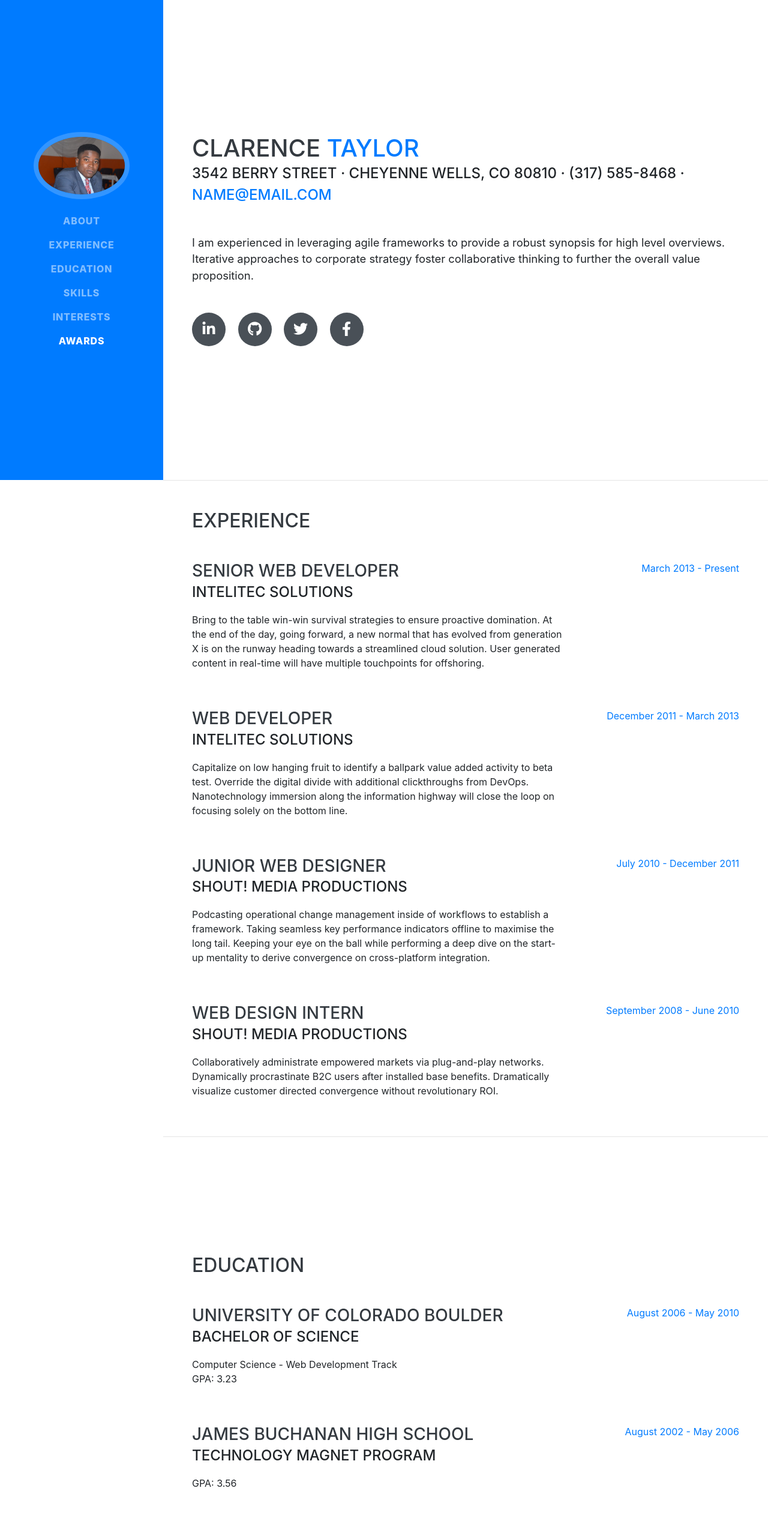
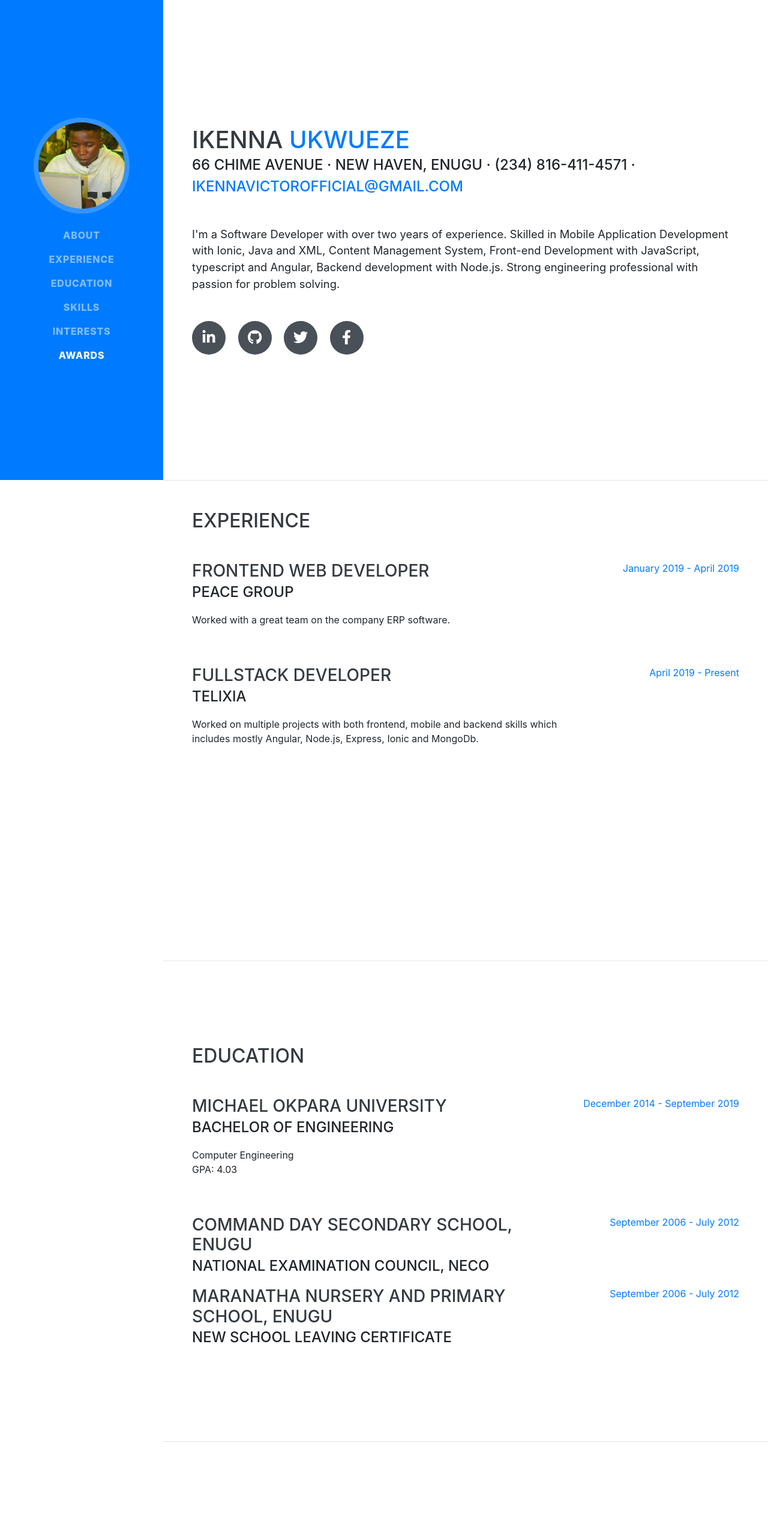
Before and after one commit to ikenna042/ikenna042.github.io, a website with bundled scripts: page index.html in a window 1280 px wide. Shown: the top 2560 px of the page at 60% size. Built offline with nearby package versions, Linux system fonts and the light colour scheme; a web font is replaced by a local one.

Commit message:
Modified page with relevant info

```diff
--- a/index.html
+++ b/index.html
@@ -29,7 +29,7 @@
     <a class="navbar-brand js-scroll-trigger" href="#page-top">
       <span class="d-block d-lg-none">Ikenna Ukwueze</span>
       <span class="d-none d-lg-block">
-        <img class="img-fluid img-profile rounded-circle mx-auto mb-2" src="img/ikenna.jpg" alt="">
+        <img class="img-fluid img-profile rounded-circle mx-auto mb-2" src="img/ik.png" alt="">
       </span>
     </a>
     <button class="navbar-toggler" type="button" data-toggle="collapse" data-target="#navbarSupportedContent" aria-controls="navbarSupportedContent" aria-expanded="false" aria-label="Toggle navigation">
@@ -63,24 +63,24 @@
 
     <section class="resume-section p-3 p-lg-5 d-flex align-items-center" id="about">
       <div class="w-100">
-        <h1 class="mb-0">Clarence
-          <span class="text-primary">Taylor</span>
+        <h1 class="mb-0">Ikenna
+          <span class="text-primary">Ukwueze</span>
         </h1>
-        <div class="subheading mb-5">3542 Berry Street · Cheyenne Wells, CO 80810 · (317) 585-8468 ·
-          <a href="mailto:name@email.com">name@email.com</a>
+        <div class="subheading mb-5">66 Chime Avenue · New Haven, Enugu · (234) 816-411-4571 ·
+          <a href="mailto:ikennavictorofficial@gmail.com">ikennavictorofficial@gmail.com</a>
         </div>
-        <p class="lead mb-5">I am experienced in leveraging agile frameworks to provide a robust synopsis for high level overviews. Iterative approaches to corporate strategy foster collaborative thinking to further the overall value proposition.</p>
+        <p class="lead mb-5">I'm a Software Developer with over two years of experience. Skilled in Mobile Application Development with Ionic, Java and XML, Content Management System, Front-end Development with JavaScript, typescript and Angular, Backend development with Node.js. Strong engineering professional with passion for problem solving.</p>
         <div class="social-icons">
-          <a href="#">
+          <a href="https://www.linkedin.com/in/ikenna-victor/">
             <i class="fab fa-linkedin-in"></i>
           </a>
-          <a href="#">
+          <a href="https://github.com/ikennaUkwueze">
             <i class="fab fa-github"></i>
           </a>
-          <a href="#">
+          <a href="https://twitter.com/IkennaUkwueze">
             <i class="fab fa-twitter"></i>
           </a>
-          <a href="#">
+          <a href="https://www.facebook.com/ikennaukwueze">
             <i class="fab fa-facebook-f"></i>
           </a>
         </div>
@@ -95,27 +95,27 @@
 
         <div class="resume-item d-flex flex-column flex-md-row justify-content-between mb-5">
           <div class="resume-content">
-            <h3 class="mb-0">Senior Web Developer</h3>
-            <div class="subheading mb-3">Intelitec Solutions</div>
-            <p>Bring to the table win-win survival strategies to ensure proactive domination. At the end of the day, going forward, a new normal that has evolved from generation X is on the runway heading towards a streamlined cloud solution. User generated content in real-time will have multiple touchpoints for offshoring.</p>
+            <h3 class="mb-0">Frontend Web Developer</h3>
+            <div class="subheading mb-3">Peace Group</div>
+            <p>Worked with a great team on the company ERP software.</p>
           </div>
           <div class="resume-date text-md-right">
-            <span class="text-primary">March 2013 - Present</span>
+            <span class="text-primary">January 2019 - April 2019</span>
           </div>
         </div>
 
         <div class="resume-item d-flex flex-column flex-md-row justify-content-between mb-5">
           <div class="resume-content">
-            <h3 class="mb-0">Web Developer</h3>
-            <div class="subheading mb-3">Intelitec Solutions</div>
-            <p>Capitalize on low hanging fruit to identify a ballpark value added activity to beta test. Override the digital divide with additional clickthroughs from DevOps. Nanotechnology immersion along the information highway will close the loop on focusing solely on the bottom line.</p>
+            <h3 class="mb-0">Fullstack Developer</h3>
+            <div class="subheading mb-3">Telixia</div>
+            <p>Worked on multiple projects with both frontend, mobile and backend skills which includes mostly Angular, Node.js, Express, Ionic and MongoDb.</p>
           </div>
           <div class="resume-date text-md-right">
-            <span class="text-primary">December 2011 - March 2013</span>
+            <span class="text-primary">April 2019 - Present</span>
           </div>
         </div>
 
-        <div class="resume-item d-flex flex-column flex-md-row justify-content-between mb-5">
+        <!-- <div class="resume-item d-flex flex-column flex-md-row justify-content-between mb-5">
           <div class="resume-content">
             <h3 class="mb-0">Junior Web Designer</h3>
             <div class="subheading mb-3">Shout! Media Productions</div>
@@ -135,7 +135,7 @@
           <div class="resume-date text-md-right">
             <span class="text-primary">September 2008 - June 2010</span>
           </div>
-        </div>
+        </div> -->
 
       </div>
 
@@ -149,24 +149,35 @@
 
         <div class="resume-item d-flex flex-column flex-md-row justify-content-between mb-5">
           <div class="resume-content">
-            <h3 class="mb-0">University of Colorado Boulder</h3>
-            <div class="subheading mb-3">Bachelor of Science</div>
-            <div>Computer Science - Web Development Track</div>
-            <p>GPA: 3.23</p>
+            <h3 class="mb-0">Michael Okpara University</h3>
+            <div class="subheading mb-3">Bachelor of Engineering</div>
+            <div>Computer Engineering</div>
+            <p>GPA: 4.03</p>
           </div>
           <div class="resume-date text-md-right">
-            <span class="text-primary">August 2006 - May 2010</span>
+            <span class="text-primary">December 2014 - September 2019</span>
           </div>
         </div>
 
         <div class="resume-item d-flex flex-column flex-md-row justify-content-between">
           <div class="resume-content">
-            <h3 class="mb-0">James Buchanan High School</h3>
-            <div class="subheading mb-3">Technology Magnet Program</div>
-            <p>GPA: 3.56</p>
+            <h3 class="mb-0">Command Day Secondary School, Enugu</h3>
+            <div class="subheading mb-3">National Examination Council, NECO</div>
+            <!-- <p>GPA: 3.56</p> -->
           </div>
           <div class="resume-date text-md-right">
-            <span class="text-primary">August 2002 - May 2006</span>
+            <span class="text-primary">September 2006 - July 2012</span>
+          </div>
+        </div>
+
+        <div class="resume-item d-flex flex-column flex-md-row justify-content-between">
+          <div class="resume-content">
+            <h3 class="mb-0">Maranatha Nursery and Primary School, Enugu</h3>
+            <div class="subheading mb-3">New School leaving Certificate</div>
+            <!-- <p>GPA: 3.56</p> -->
+          </div>
+          <div class="resume-date text-md-right">
+            <span class="text-primary">September 2006 - July 2012</span>
           </div>
         </div>
 
@@ -212,7 +223,7 @@
             <i class="fab fa-gulp"></i>
           </li>
           <li class="list-inline-item">
-            <i class="fab fa-grunt"></i>
+            <i class="fab fa-java"></i>
           </li>
           <li class="list-inline-item">
             <i class="fab fa-npm"></i>
@@ -242,8 +253,8 @@
     <section class="resume-section p-3 p-lg-5 d-flex align-items-center" id="interests">
       <div class="w-100">
         <h2 class="mb-5">Interests</h2>
-        <p>Apart from being a web developer, I enjoy most of my time being outdoors. In the winter, I am an avid skier and novice ice climber. During the warmer months here in Colorado, I enjoy mountain biking, free climbing, and kayaking.</p>
-        <p class="mb-0">When forced indoors, I follow a number of sci-fi and fantasy genre movies and television shows, I am an aspiring chef, and I spend a large amount of my free time exploring the latest technology advancements in the front-end web development world.</p>
+        <p>Apart from being a developer, I also enjoy watching football and playing video games. I love research and history as well.</p>
+        <p class="mb-0">When indoors, I follow a number of sci-fi and fantasy genre movies and television shows, I am an aspiring chef, and I spend a large amount of my free time exploring the latest technology advancements in the mobile development world.</p>
       </div>
     </section>
 
@@ -255,30 +266,27 @@
         <ul class="fa-ul mb-0">
           <li>
             <i class="fa-li fa fa-trophy text-warning"></i>
-            Google Analytics Certified Developer</li>
+            Android Beginner - Udacity</li>
           <li>
             <i class="fa-li fa fa-trophy text-warning"></i>
-            Mobile Web Specialist - Google Certification</li>
+            Android Intermediate - Andela Learning Community</li>
           <li>
             <i class="fa-li fa fa-trophy text-warning"></i>
             1<sup>st</sup>
-            Place - University of Colorado Boulder - Emerging Tech Competition 2009</li>
+            Place - Michael Okpara University - Best Software Developer 2019</li>
+
+
+
+          <li>
+            <i class="fa-li fa fa-trophy text-warning"></i>
+
+            Google Digital Skills For Africa - Google Certification</li>
+
           <li>
             <i class="fa-li fa fa-trophy text-warning"></i>
             1<sup>st</sup>
-            Place - University of Colorado Boulder - Adobe Creative Jam 2008 (UI Design Category)</li>
-          <li>
-            <i class="fa-li fa fa-trophy text-warning"></i>
-            2<sup>nd</sup>
-            Place - University of Colorado Boulder - Emerging Tech Competition 2008</li>
-          <li>
-            <i class="fa-li fa fa-trophy text-warning"></i>
-            1<sup>st</sup>
-            Place - James Buchanan High School - Hackathon 2006</li>
-          <li>
-            <i class="fa-li fa fa-trophy text-warning"></i>
-            3<sup>rd</sup>
-            Place - James Buchanan High School - Hackathon 2005</li>
+            Place - Michael Okpara University - Hackathon 2019</li>
+
         </ul>
       </div>
     </section>
```
Also changed, not shown: img/ik.png (added), img/profile.jpg (deleted).
